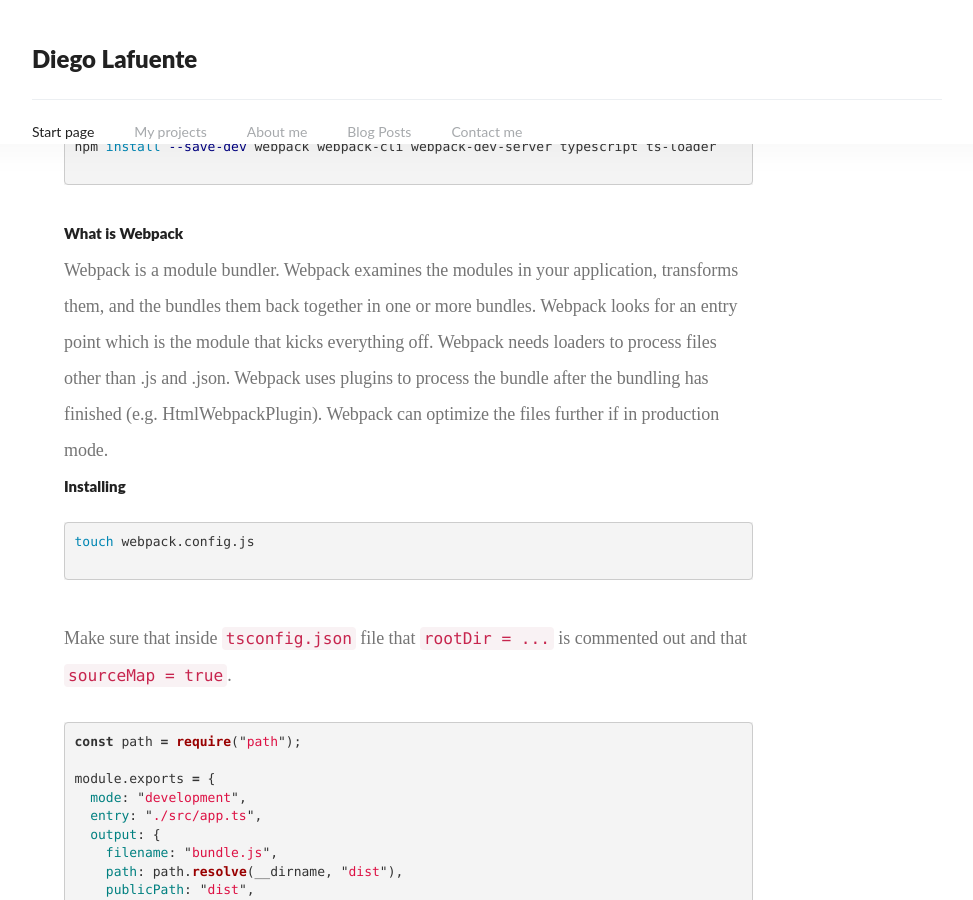
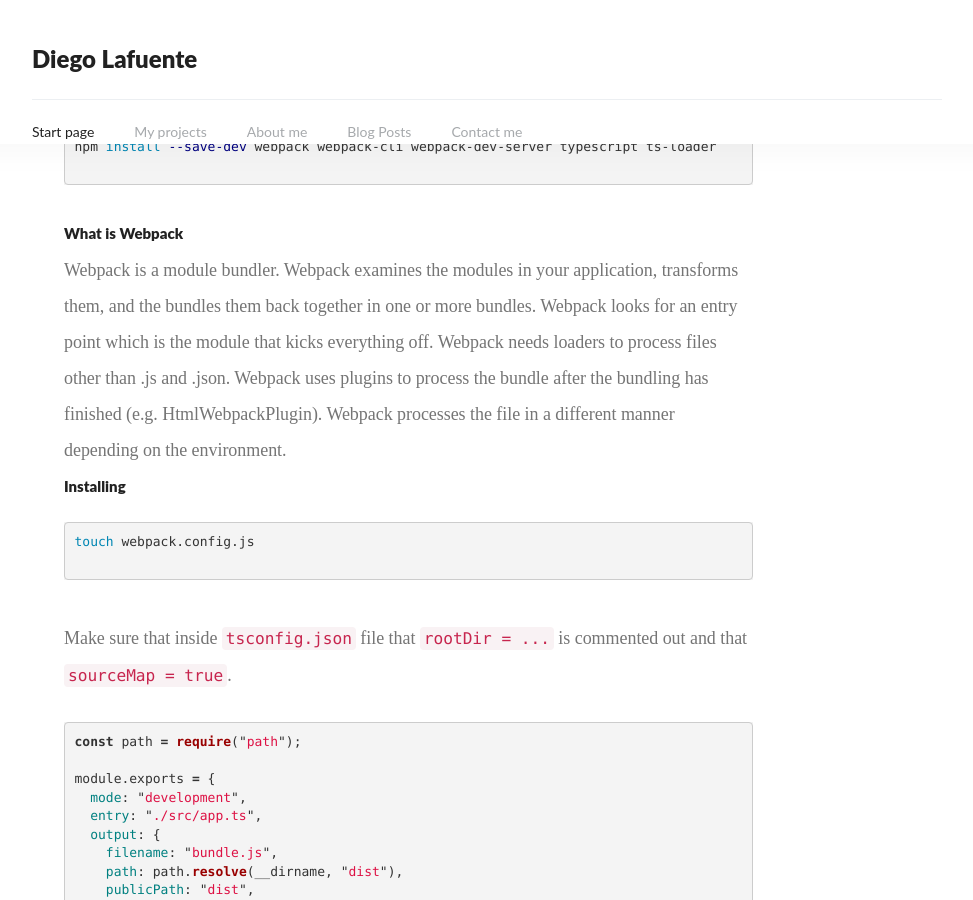
Before and after one commit to dlaf88/dlaf88.github.io, a Jekyll site: the page built from _posts/2021-10-3-typescript-and-webpack.md, in a window 1280 px wide and 900 px high, scrolled down 817 px. Shown: the whole window, without its empty margins (153-1126 px from the left). Built offline with Jekyll 4.4.1, drawn with Linux system fonts in a browser that asks for light colours; nearby versions of some CDN libraries; library files that are not in the unit come from our copies; a script that is not in the unit is left out; comment, search, counter and statistics services are not loaded.

Commit message:
Update 2021-10-3-typescript-and-webpack.md

````diff
--- a/_posts/2021-10-3-typescript-and-webpack.md
+++ b/_posts/2021-10-3-typescript-and-webpack.md
@@ -44,7 +44,7 @@
 ```
 #### What is Webpack
 Webpack is a module bundler. Webpack examines the modules in your application, transforms them, and the bundles them back together in one or more bundles. Webpack looks for an entry point which is the module that kicks everything off. Webpack needs loaders to process files other than .js and .json. Webpack uses plugins to process the bundle after the bundling has finished (e.g. HtmlWebpackPlugin).
-Webpack can optimize the files further if in production mode.
+Webpack processes the file in a different manner depending on the environment.
 
 #### Installing
 
````
